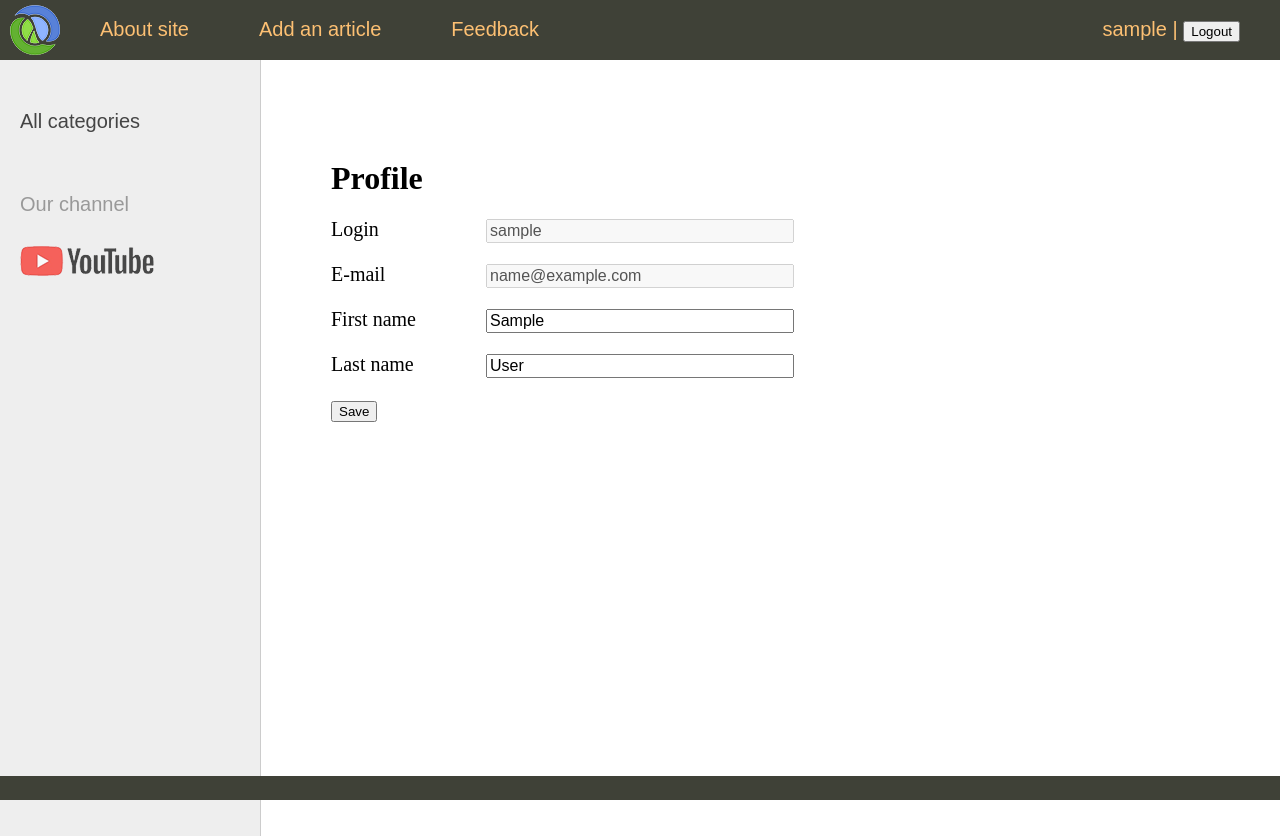
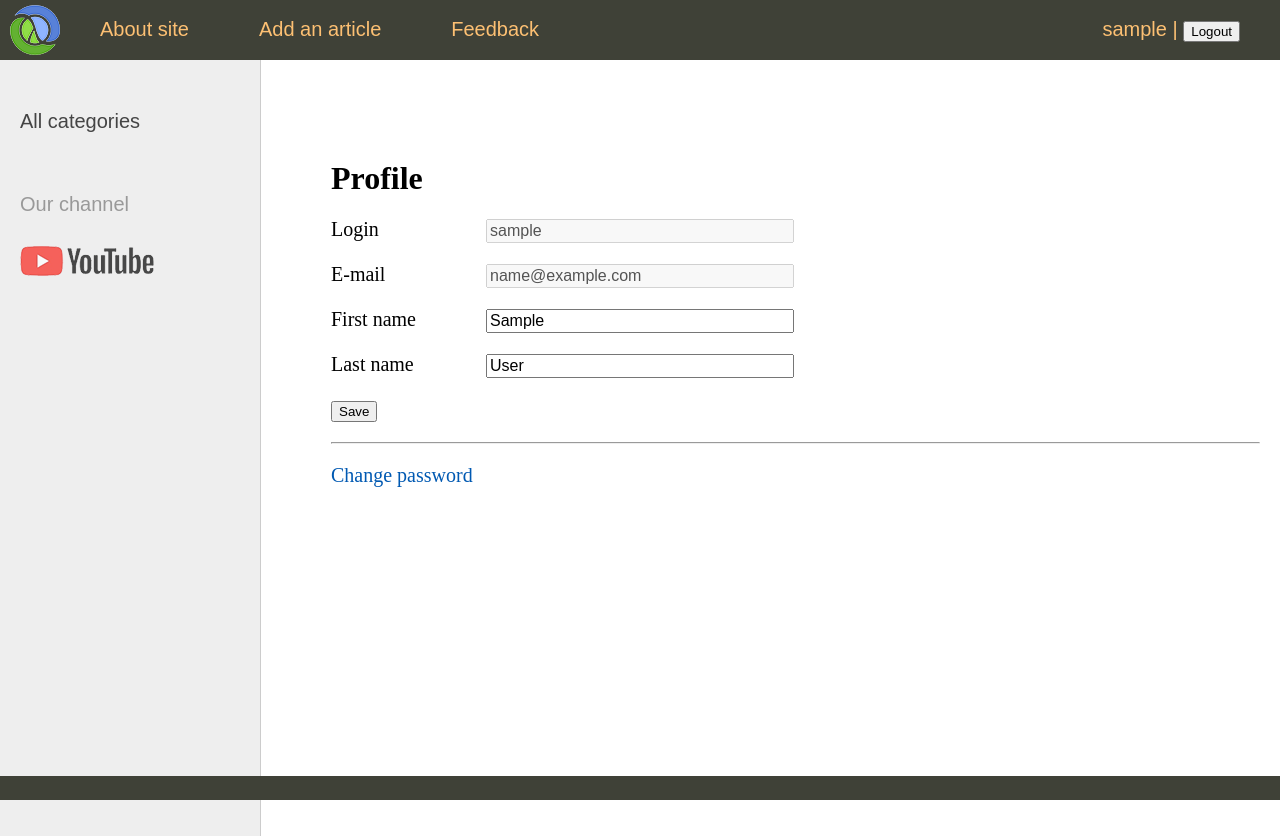
Before and after one commit to Paul-Starodub/site_women, a Django app: page /users/profile/ in a window 1280 px wide. Run offline with Django 5.2, Linux system fonts and the light colour scheme; the visitor is signed in with stand-in values (Sample User, id 1); data that the repository does not hold is empty.

Commit message:
update users/urls.py with PasswordChangeView via admin panel

```diff
--- a/users/templates/users/profile.html
+++ b/users/templates/users/profile.html
@@ -17,4 +17,6 @@
     {% endfor %}
     <p><button type="submit">Save</button></p>
   </form>
+  <hr>
+  <p><a href="{% url 'users:password_change' %}">Change password</a></p>
 {% endblock %}
--- a/users/urls.py
+++ b/users/urls.py
@@ -1,4 +1,8 @@
-from django.contrib.auth.views import LogoutView
+from django.contrib.auth.views import (
+    LogoutView,
+    PasswordChangeView,
+    PasswordChangeDoneView,
+)
 from django.urls import path
 
 from users import views
@@ -7,6 +11,16 @@ from users import views
 urlpatterns = [
     path("login/", views.LoginUser.as_view(), name="login"),
     path("logout/", LogoutView.as_view(), name="logout"),
+    path(
+        "password-change/",
+        PasswordChangeView.as_view(),
+        name="password_change",
+    ),
+    path(
+        "password-change/done/",
+        PasswordChangeDoneView.as_view(),
+        name="password_change_done",
+    ),
     path("register/", views.RegisterUser.as_view(), name="register"),
     path("profile/", views.ProfileUser.as_view(), name="profile"),
 ]
```
